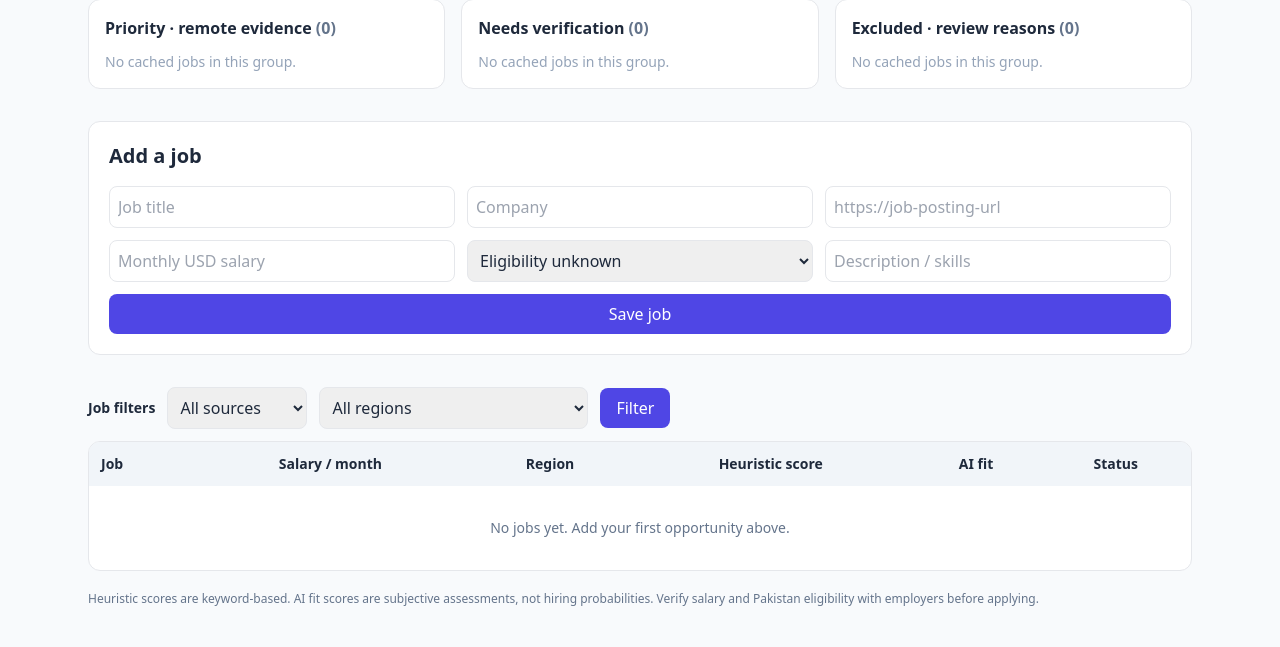
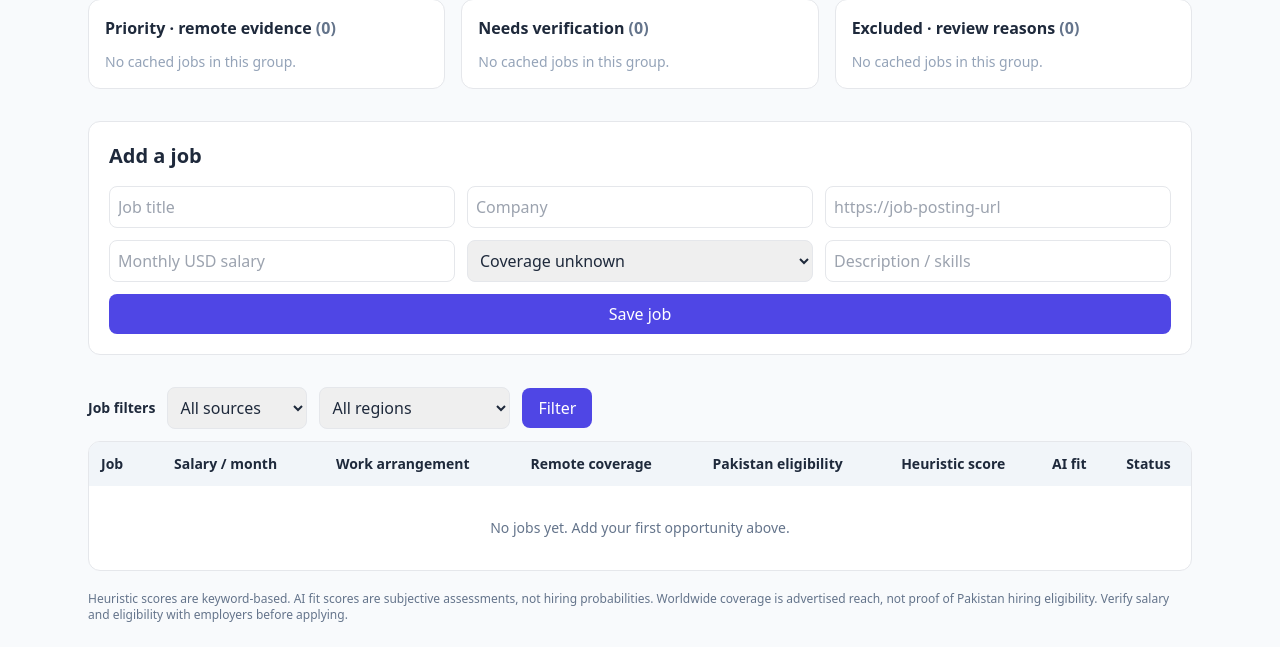
Before and after one commit to usama1987/jobhunter-ai, a FastAPI app: page / in a window 1280 px wide. Shown: the part 303-950 px from the top of the page. Before the commit the page ends 909 px from the top, so only its background shows below. Run offline with FastAPI, Linux system fonts and the light colour scheme; data that the repository does not hold is empty; some libraries are stand-ins or nearby versions.

Commit message:
Show remote arrangement, worldwide coverage and Pakistan eligibility as separate columns

```diff
--- a/app/templates/index.html
+++ b/app/templates/index.html
@@ -19,7 +19,7 @@
 <div class="border-t pt-2 text-sm"><a class="font-semibold text-indigo-700 hover:underline" href="{{item.url}}" target="_blank" rel="noopener noreferrer">{{item.title}}</a>
 <div class="text-slate-600">{{item.company}}</div>
 <div class="text-xs text-slate-500">Reason: {{item.status|replace('_',' ')}}{% if item.evidence %} · {{item.evidence}}{% endif %}</div>
-<div class="text-xs text-slate-500">Pakistan eligibility: {{item.eligibility}}</div></div>
+<div class="text-xs text-slate-500">Arrangement: {{item.arrangement}} · Coverage: {{item.coverage}} · Pakistan eligibility: {{item.eligibility}}</div></div>
 {% else %}<p class="text-sm text-slate-400">No cached jobs in this group.</p>{% endfor %}
 </div></div>
 {% endfor %}
@@ -30,21 +30,21 @@
 <input name="company" required placeholder="Company" class="border rounded-lg p-2">
 <input name="url" type="url" required placeholder="https://job-posting-url" class="border rounded-lg p-2">
 <input name="salary_monthly" type="number" min="0" placeholder="Monthly USD salary" class="border rounded-lg p-2">
-<select name="remote_region" class="border rounded-lg p-2"><option value="unknown">Eligibility unknown</option><option value="worldwide">Worldwide</option><option value="pakistan">Pakistan eligible</option><option value="restricted">Restricted</option></select>
+<select name="remote_region" class="border rounded-lg p-2"><option value="unknown">Coverage unknown</option><option value="worldwide">Worldwide coverage</option><option value="pakistan">Pakistan listed</option><option value="restricted">Region restricted</option></select>
 <input name="description" placeholder="Description / skills" class="border rounded-lg p-2">
 <button class="bg-indigo-600 text-white rounded-lg px-5 py-2 md:col-span-3">Save job</button>
 </form></section>
 <form method="get" action="/" class="flex flex-wrap gap-3 items-center mb-3">
 <label class="text-sm font-semibold">Job filters</label>
 <select name="source" class="border rounded-lg p-2"><option value="all">All sources</option><option value="linkedin" {% if source_filter == 'linkedin' %}selected{% endif %}>LinkedIn only</option></select>
-<select name="region" class="border rounded-lg p-2"><option value="all">All regions</option><option value="worldwide" {% if region == 'worldwide' %}selected{% endif %}>Confirmed worldwide</option><option value="unknown" {% if region == 'unknown' %}selected{% endif %}>Remote — eligibility unverified</option></select>
+<select name="region" class="border rounded-lg p-2"><option value="all">All regions</option><option value="worldwide" {% if region == 'worldwide' %}selected{% endif %}>Worldwide coverage</option><option value="unknown" {% if region == 'unknown' %}selected{% endif %}>Coverage unknown</option></select>
 <button class="bg-indigo-600 text-white rounded-lg px-4 py-2">Filter</button>
 </form>
 <section class="bg-white rounded-xl border overflow-x-auto"><table class="w-full text-sm">
-<thead class="bg-slate-100"><tr><th class="text-left p-3">Job</th><th class="p-3">Salary / month</th><th class="p-3">Region</th><th class="p-3">Heuristic score</th><th class="p-3">AI fit</th><th class="p-3">Status</th></tr></thead>
+<thead class="bg-slate-100"><tr><th class="text-left p-3">Job</th><th class="p-3">Salary / month</th><th class="p-3">Work arrangement</th><th class="p-3">Remote coverage</th><th class="p-3">Pakistan eligibility</th><th class="p-3">Heuristic score</th><th class="p-3">AI fit</th><th class="p-3">Status</th></tr></thead>
 <tbody>{% for job in jobs %}<tr class="border-t"><td class="p-3"><a href="{{job.url}}" target="_blank" rel="noopener noreferrer" class="font-semibold text-indigo-700">{{job.title}}</a><div class="text-slate-500">{{job.company}}</div>{% if job.source == "Himalayas" and job.source_url %}<div class="text-xs mt-1">Source: <a class="text-indigo-600 underline" href="{{job.source_url}}" target="_blank" rel="noopener noreferrer">Himalayas</a></div>{% elif job.source %}<div class="text-xs text-slate-500 mt-1">Source: {{job.source}}</div>{% endif %}</td>
-<td class="p-3 text-center">{{'$' ~ job.salary_monthly if job.salary_monthly is not none else 'Unknown'}}</td><td class="p-3 text-center">{{job.remote_region}}</td><td class="p-3 text-center">{{job.score}}/100</td><td class="p-3 text-center">{% if job.ai_score is not none %}<strong>{{job.ai_score}}/100</strong><div class="text-xs text-slate-500">{{job.ai_verdict}} · Eligibility: {{job.ai_eligibility}} · Salary: {{job.ai_salary_fit}}</div><div class="text-xs text-slate-500 max-w-xs">{{job.ai_summary}}</div>{% else %}<span class="text-slate-400">Not assessed</span>{% endif %}</td>
+<td class="p-3 text-center">{{'$' ~ job.salary_monthly if job.salary_monthly is not none else 'Unknown'}}</td><td class="p-3 text-center">{% set review = review_by_url.get(job.url) %}{{review.arrangement if review else "Unverified"}}</td><td class="p-3 text-center">{{job.remote_region}}</td><td class="p-3 text-center">{{review.eligibility if review else "unknown"}}</td><td class="p-3 text-center">{{job.score}}/100</td><td class="p-3 text-center">{% if job.ai_score is not none %}<strong>{{job.ai_score}}/100</strong><div class="text-xs text-slate-500">{{job.ai_verdict}} · Eligibility: {{job.ai_eligibility}} · Salary: {{job.ai_salary_fit}}</div><div class="text-xs text-slate-500 max-w-xs">{{job.ai_summary}}</div>{% else %}<span class="text-slate-400">Not assessed</span>{% endif %}</td>
 <td class="p-3"><form method="post" action="/jobs/{{job.id}}/status"><select name="status" onchange="this.form.submit()" class="border rounded p-1">{% for status in ['discovered','shortlisted','applied','interview','rejected','offer'] %}<option value="{{status}}" {% if job.status==status %}selected{% endif %}>{{status}}</option>{% endfor %}</select></form></td></tr>
-{% else %}<tr><td colspan="6" class="p-8 text-center text-slate-500">No jobs yet. Add your first opportunity above.</td></tr>{% endfor %}</tbody></table></section>
-<p class="mt-5 text-xs text-slate-500">Heuristic scores are keyword-based. AI fit scores are subjective assessments, not hiring probabilities. Verify salary and Pakistan eligibility with employers before applying.</p>
+{% else %}<tr><td colspan="8" class="p-8 text-center text-slate-500">No jobs yet. Add your first opportunity above.</td></tr>{% endfor %}</tbody></table></section>
+<p class="mt-5 text-xs text-slate-500">Heuristic scores are keyword-based. AI fit scores are subjective assessments, not hiring probabilities. Worldwide coverage is advertised reach, not proof of Pakistan hiring eligibility. Verify salary and eligibility with employers before applying.</p>
 </main></body></html>
```
